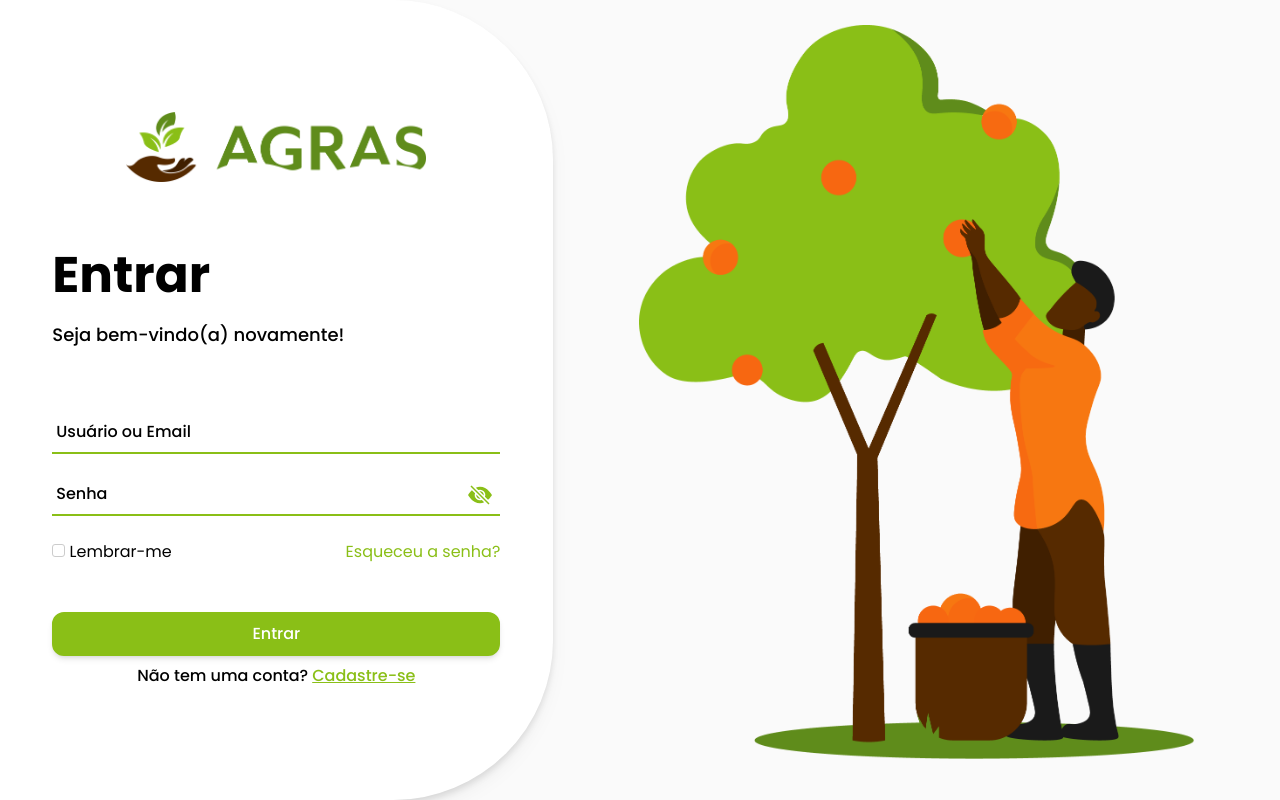
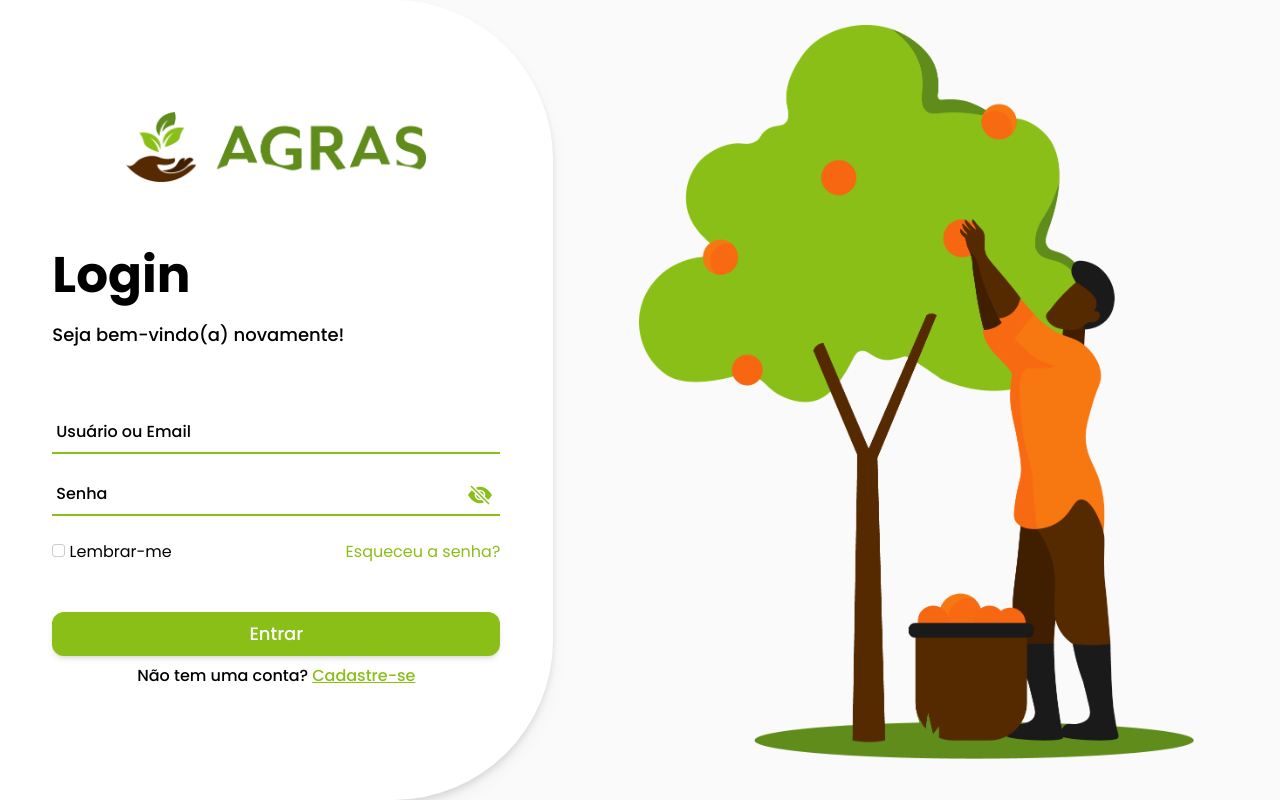
Before and after one commit to biacosta7/agras, a Django app: page /auth/login/ in a window 1280 px wide. Run offline with Django 5.2, Linux system fonts and the light colour scheme; some libraries are stand-ins or nearby versions.

Commit message:
chore: minor css changes

```diff
--- a/users/templates/login.html
+++ b/users/templates/login.html
@@ -8,7 +8,7 @@
         <div class="w-full max-w-md text-center">
             <img src="{% static 'assets/colorido-horizontal.png' %}" alt="Logo" class="max-w-[300px] mb-14 mx-auto" />
            <div class="flex flex-col items-start">
-            <h1 class="font-bold text-[50px] mb-2">Entrar</h1>
+            <h1 class="font-bold text-[50px] mb-2">Login</h1>
             <p class="font-medium text-[18px] mb-8">Seja bem-vindo(a) novamente!</p>
            </div>
             <form action="{% url 'login' %}" method="POST" class="mt-8 w-full">
@@ -35,7 +35,7 @@
                             <path stroke-linecap="round" stroke-linejoin="round" stroke-width="2" d="M14 5l7 7m0 0l-7 7m7-7H3"></path>
                         </svg>
                     </span>
-                    <span class="absolute flex items-center justify-center w-full h-full text-white text-[16px] font-medium transition-all duration-300 transform group-hover:translate-x-full ease">Entrar</span>
+                    <span class="absolute flex items-center justify-center w-full h-full text-white text-[18px] font-medium transition-all duration-300 transform group-hover:translate-x-full ease">Entrar</span>
                     <span class="relative invisible">Entrar</span>
                 </button>
                 <p class="text-[16px] font-medium flex mt-2 items-center justify-center">Não tem uma conta? <a href="{% url 'create_user' %}" class="text-[#8ABF17] ml-1 underline">Cadastre-se</a></p>
--- a/users/templates/signup.html
+++ b/users/templates/signup.html
@@ -60,7 +60,7 @@
                                 <path stroke-linecap="round" stroke-linejoin="round" stroke-width="2" d="M14 5l7 7m0 0l-7 7m7-7H3"></path>
                             </svg>
                         </span>
-                        <span class="absolute flex items-center justify-center w-full h-full text-white text-[16px] font-medium transition-all duration-300 transform group-hover:translate-x-full ease">Cadastrar</span>
+                        <span class="absolute flex items-center justify-center w-full h-full text-white text-[18px] font-medium transition-all duration-300 transform group-hover:translate-x-full ease">Cadastrar</span>
                         <span class="relative invisible">Cadastrar</span>
                     </button>
                 </div>
```
